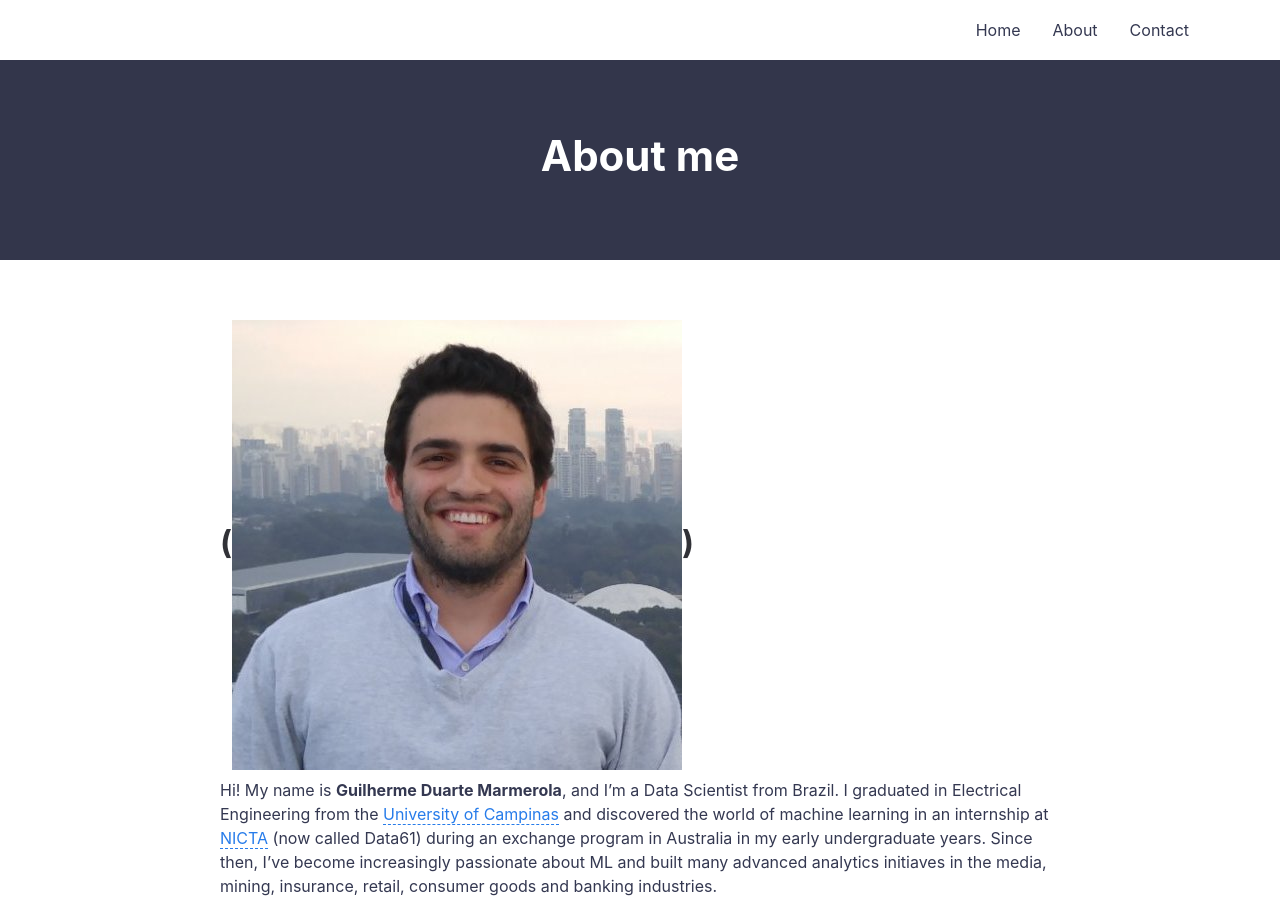
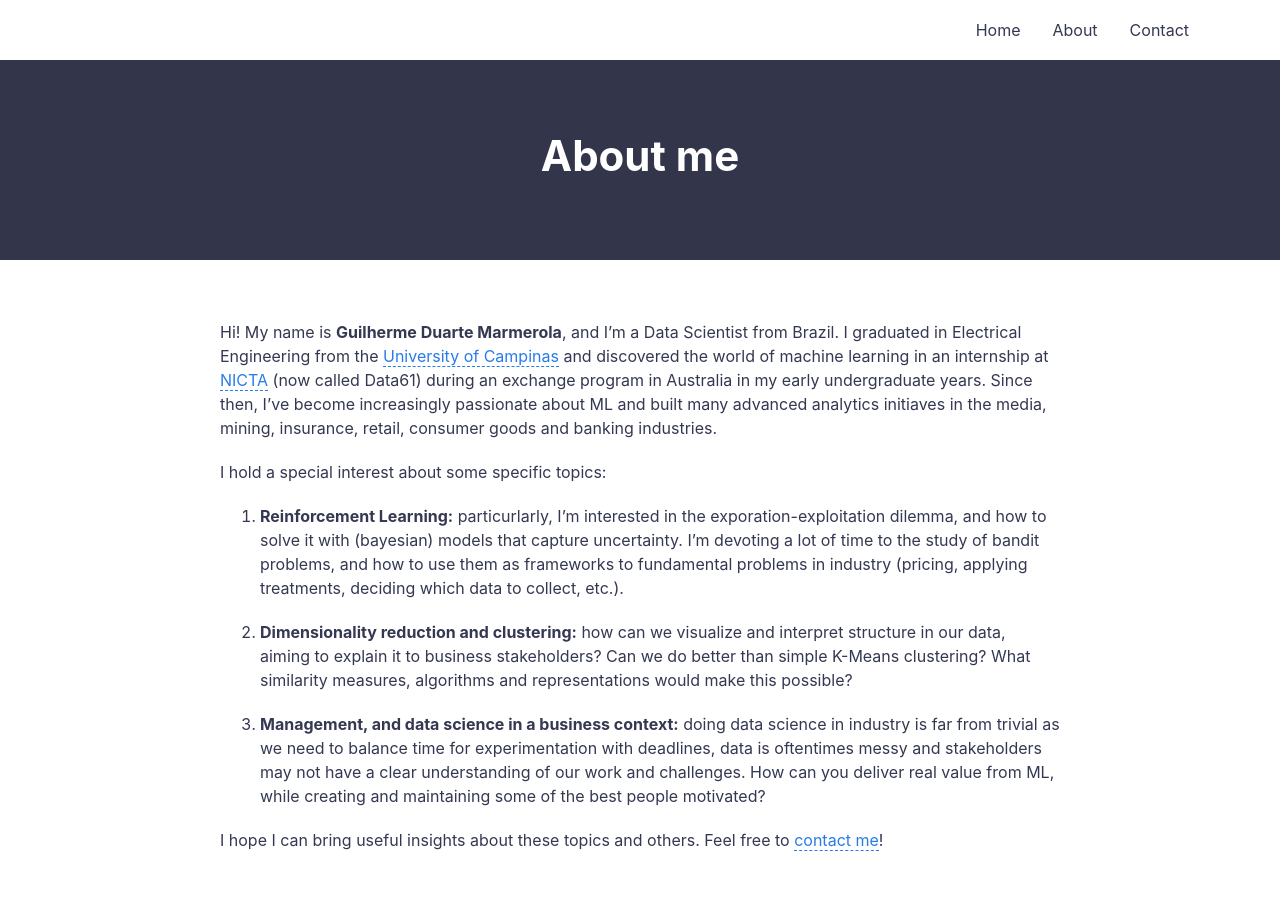
Before and after one commit to gdmarmerola/gdmarmerola.github.io, a Jekyll site: the page built from about.md, in a window 1280 px wide and 900 px high. Built offline with Jekyll 4.4.1, drawn with Linux system fonts in a browser that asks for light colours.

Commit message:
Update about.md

```diff
--- a/about.md
+++ b/about.md
@@ -4,7 +4,7 @@ title: About me
 permalink: /about/
 ---
 
-# (<img align="center" src="https://github.com/gdmarmerola/gdmarmerola.github.io/blob/master/assets/img/gdmarmerola-profile.jpg" width="150">)
+<!--- (<img align="center" src="https://github.com/gdmarmerola/gdmarmerola.github.io/blob/master/assets/img/gdmarmerola-profile.jpg" width="150"> -->
 
 Hi! My name is **Guilherme Duarte Marmerola**, and I'm a Data Scientist from Brazil. I graduated in Electrical Engineering from the [University of Campinas](http://www.unicamp.br/unicamp/english) and discovered the world of machine learning in an internship at [NICTA](https://www.data61.csiro.au/) (now called Data61) during an exchange program in Australia in my early undergraduate years. Since then, I've become increasingly passionate about ML and built many advanced analytics initiaves in the media, mining, insurance, retail, consumer goods and banking industries.
 
```
